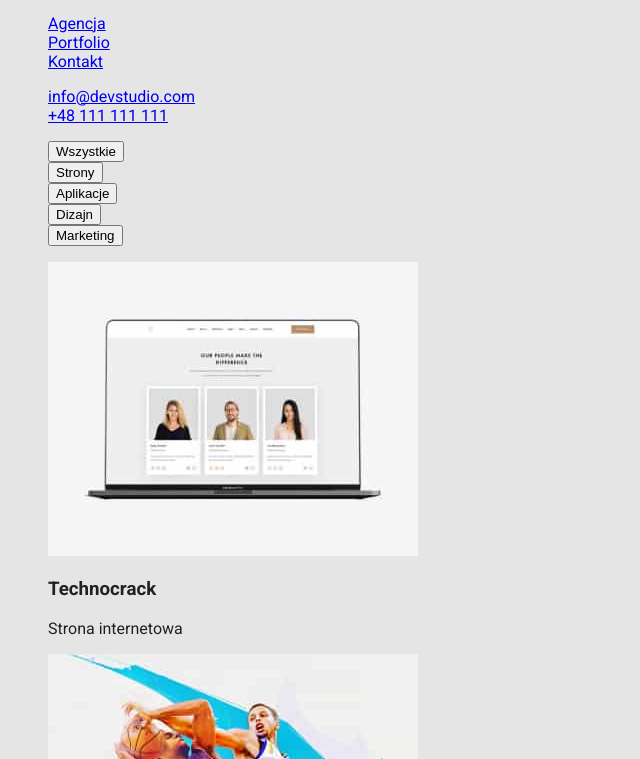
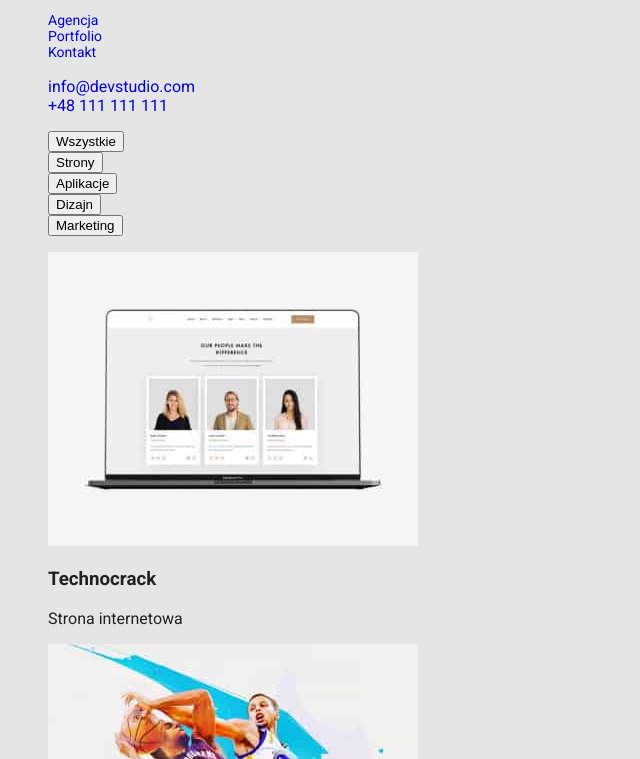
Before and after one commit to BartoszZygmunt/goit-markup-hw-02, a plain HTML site: page portfolio.html in a window 1280 px wide. Shown: the part 41-800 px from the top of the page, without its empty margins (0-640 px from the left). Drawn offline with Linux system fonts and the light colour scheme.

Commit message:
zmiana podkreśleń linków

```diff
--- a/css/styles.css
+++ b/css/styles.css
@@ -18,11 +18,22 @@ body {
 .logo {
 	font-family: "Raleway", sans-serif;
 	font-size: 26px;
-	text-decoration: none;
 	line-height: 1.1738;
 }
+.menu {
+	font-size: 14px;
+	line-height: 1.1721;
+}
+
+a,
+button,
+menu {
+	text-decoration: none;
+}
+
 a:hover,
-button:hover {
+button:hover,
+menu:hover {
 	text-decoration: underline;
 	text-decoration-color: var(--text_dec_color, #2196f3);
 }
--- a/portfolio.html
+++ b/portfolio.html
@@ -19,7 +19,7 @@
 				<span class="logo_first_word">Web</span>
 				Studio
 			</a>
-			<nav>
+			<nav class="menu">
 				<ul>
 					<li><a href="index.html">Agencja</a></li>
 					<li><a href="portfolio.html">Portfolio</a></li>
```
